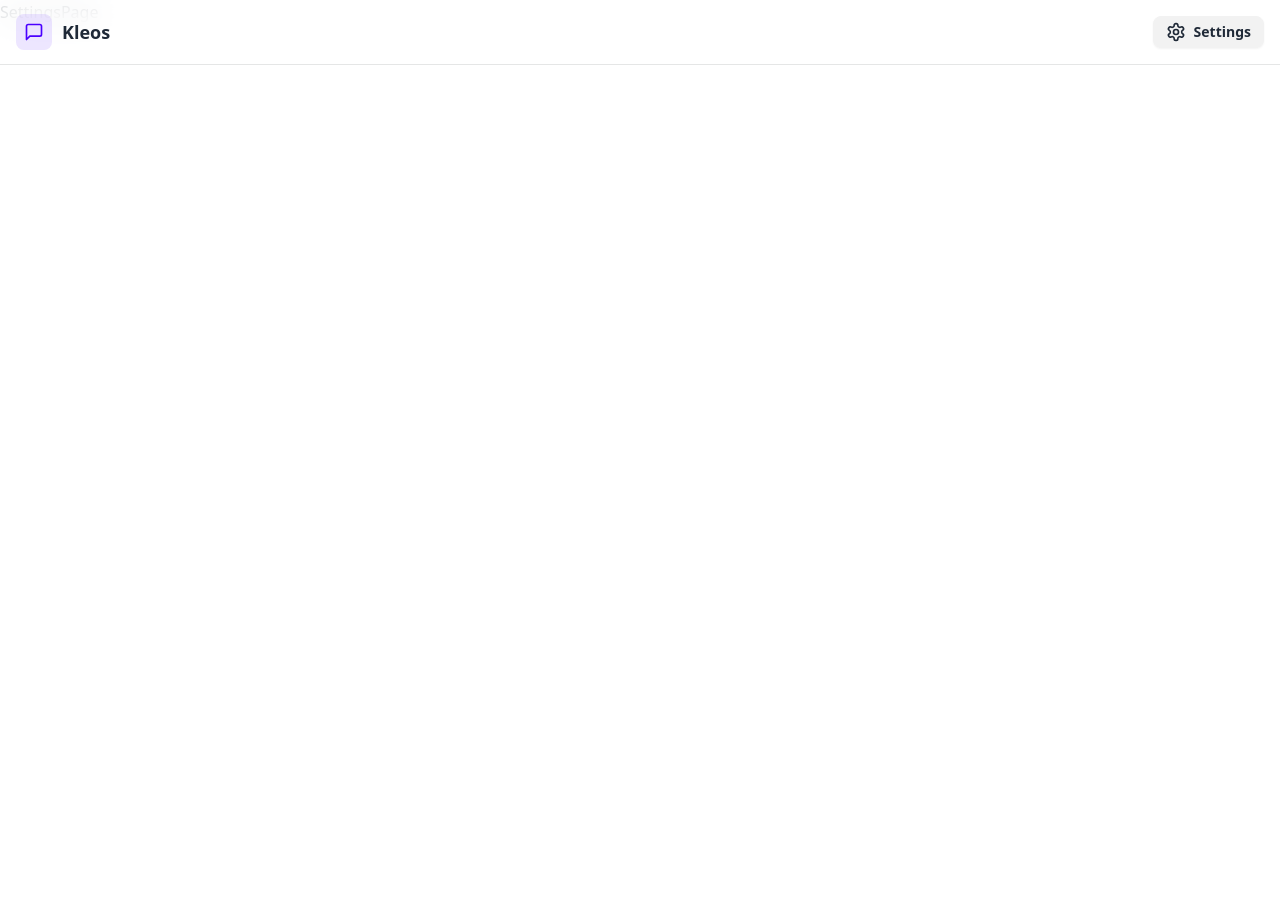
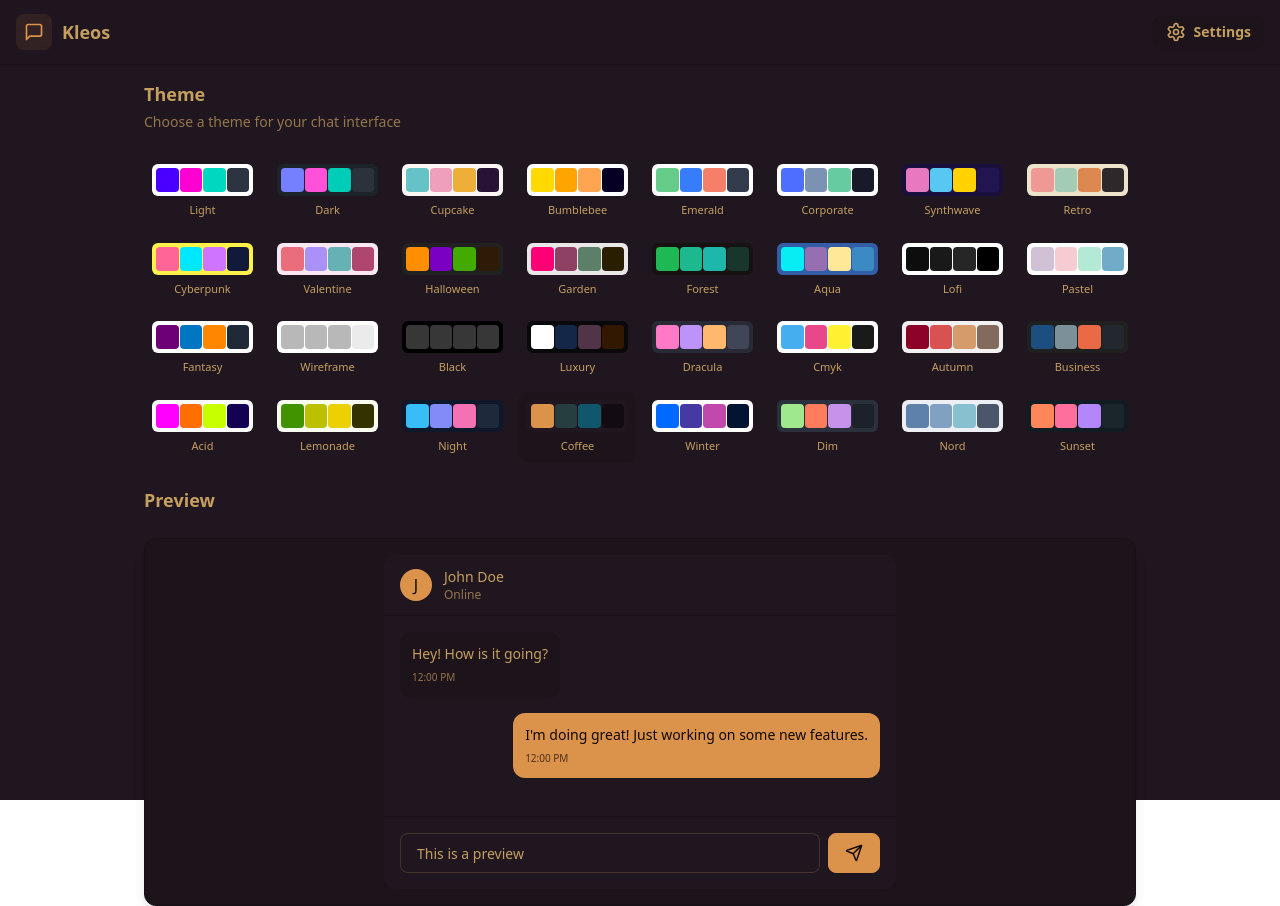
Before and after one commit to jimiolu/kleos, a React (Vite) app in the folder frontend/: page /settings in a window 1280 px wide. Before the commit the page ends 800 px from the top, so only its background shows below. Built offline with nearby package versions, Linux system fonts and the light colour scheme; no server answers.

Commit message:
Implement Client Settings Page with daisy UI theme

```diff
--- a/frontend/src/App.jsx
+++ b/frontend/src/App.jsx
@@ -1,7 +1,7 @@
 import { useEffect } from "react";
 import Navbar from "./components/Navbar";
 import { Routes, Route, Navigate } from "react-router-dom";
-import { Toaster } from "react-hot-toast"
+import { Toaster } from "react-hot-toast";
 
 import HomePage from "./pages/HomePage";
 import SignUpPage from "./pages/SignUpPage";
@@ -11,9 +11,11 @@ import ProfilePage from "./pages/ProfilePage";
 import { useAuthStore } from "./store/useAuthStore";
 
 import { Loader } from "lucide-react";
+import { useThemeStore } from "./store/useThemeStore";
 
 const App = () => {
   const { authUser, checkAuth, isCheckingAuth } = useAuthStore();
+  const { theme } = useThemeStore();
 
   useEffect(() => {
     checkAuth();
@@ -29,15 +31,27 @@ const App = () => {
     );
 
   return (
-    <div>
+    <div data-theme={theme}>
       <Navbar />
 
       <Routes>
-        <Route path="/" element={authUser ? <HomePage /> : <Navigate to="/login" />} />
-        <Route path="/signup" element={!authUser ? <SignUpPage /> : <Navigate to="/" />} />
-        <Route path="/login" element={!authUser ? <LoginPage /> : <Navigate to="/" />} />
+        <Route
+          path="/"
+          element={authUser ? <HomePage /> : <Navigate to="/login" />}
+        />
+        <Route
+          path="/signup"
+          element={!authUser ? <SignUpPage /> : <Navigate to="/" />}
+        />
+        <Route
+          path="/login"
+          element={!authUser ? <LoginPage /> : <Navigate to="/" />}
+        />
         <Route path="/settings" element={<SettingsPage />} />
-        <Route path="/profile" element={authUser ? <ProfilePage /> : <Navigate to="/login" />} />
+        <Route
+          path="/profile"
+          element={authUser ? <ProfilePage /> : <Navigate to="/login" />}
+        />
       </Routes>
 
       <Toaster />
--- /dev/null
+++ b/frontend/src/constants/index.js
@@ -0,0 +1,34 @@
+export const THEMES = [
+  "light",
+  "dark",
+  "cupcake",
+  "bumblebee",
+  "emerald",
+  "corporate",
+  "synthwave",
+  "retro",
+  "cyberpunk",
+  "valentine",
+  "halloween",
+  "garden",
+  "forest",
+  "aqua",
+  "lofi",
+  "pastel",
+  "fantasy",
+  "wireframe",
+  "black",
+  "luxury",
+  "dracula",
+  "cmyk",
+  "autumn",
+  "business",
+  "acid",
+  "lemonade",
+  "night",
+  "coffee",
+  "winter",
+  "dim",
+  "nord",
+  "sunset",
+];
--- a/frontend/src/pages/SettingsPage.jsx
+++ b/frontend/src/pages/SettingsPage.jsx
@@ -1,9 +1,129 @@
-import React from 'react'
+import { useThemeStore } from "../store/useThemeStore";
+import { THEMES } from "../constants";
+import { Send } from "lucide-react";
+
+const PREVIEW_MESSAGES = [
+  { id: 1, content: "Hey! How is it going?", isSent: false },
+  {
+    id: 2,
+    content: "I'm doing great! Just working on some new features.",
+    isSent: true,
+  },
+];
 
 const SettingsPage = () => {
+  const { theme, setTheme } = useThemeStore();
+
   return (
-    <div>SettingsPage</div>
-  )
-}
+    <div className="h-full md:h-screen container mx-auto px-4 pt-20 max-w-5xl">
+      <div className="space-y-6">
+        <div className="flex flex-col gap-1">
+          <h2 className="text-lg font-semibold">Theme</h2>
+          <p className="text-sm text-base-content/70">
+            Choose a theme for your chat interface
+          </p>
+        </div>
 
-export default SettingsPage
+        <div className="grid grid-cols-4 sm:grid-cols-6 md:grid-cols-8 gap-2">
+          {THEMES.map((t) => (
+            <button
+              key={t}
+              className={`group flex flex-col items-center gap-1.5 p-2 rounded-lg transition-colors ${
+                theme === t ? "bg-base-200" : "hover:bg-base-200/50"
+              }`}
+              onClick={() => setTheme(t)}
+            >
+              <div
+                className="relative h-8 w-full rounded-md overflow-hidden"
+                data-theme={t}
+              >
+                <div className="absolute inset-0 grid grid-cols-4 gap-px p-1">
+                  <div className="rounded bg-primary"></div>
+                  <div className="rounded bg-secondary"></div>
+                  <div className="rounded bg-accent"></div>
+                  <div className="rounded bg-neutral"></div>
+                </div>
+              </div>
+              <span className="text-[11px] font-medium truncate w-full text-center">
+                {t.charAt(0).toUpperCase() + t.slice(1)}
+              </span>
+            </button>
+          ))}
+        </div>
+
+        {/* Preview Section  */}
+        <h3 className="text-lg font-semibold mb-3">Preview</h3>
+        <div className="rounded-xl border border-base-300 overflow-hidden bg-base-100 shadow-lg">
+          <div className="p-4 bg-base-200">
+            <div className="max-w-lg mx-auto">
+              {/* Mock chat UI  */}
+              <div className="bg-base-100 rounded-xl shadow-sm overflow-hidden">
+                {/* Chat Header  */}
+                <div className="px-4 py-3 border-b border-base-300 bg-base-100">
+                  <div className="flex items-center gap-3">
+                    <div className="size-8 rounded-full bg-primary flex items-center justify-center text-primary-content font-medium">
+                      J
+                    </div>
+                    <div>
+                      <h3 className="font-medium text-sm">John Doe</h3>
+                      <p className="text-xs text-base-content/70">Online</p>
+                    </div>
+                  </div>
+                </div>
+
+                {/* Chat Message  */}
+                <div className="p-4 space-y-4 min-h-[200px] max-h-[200px] overflow-y-auto bg-base-100">
+                  {PREVIEW_MESSAGES.map((message) => (
+                    <div
+                      key={message.id}
+                      className={`flex ${
+                        message.isSent ? "justify-end" : "justify-start"
+                      }`}
+                    >
+                      <div
+                        className={`max-w-[80%] rounded-xl p-3 shadow-sm ${
+                          message.isSent
+                            ? "bg-primary text-primary-content"
+                            : "bg-base-200"
+                        }`}
+                      >
+                        <p className="text-sm">{message.content}</p>
+                        <p
+                          className={`text-[10px] mt-1.5 ${
+                            message.isSent
+                              ? "text-primary-content/70"
+                              : "text-base-content/70"
+                          }`}
+                        >
+                          12:00 PM
+                        </p>
+                      </div>
+                    </div>
+                  ))}
+                </div>
+
+                {/* Chat Input  */}
+                <div className="p-4 border-t border-base-300 bg-base-100">
+                  <div className="flex gap-2">
+                    <input
+                      type="text"
+                      className="input input-bordered flex-1 text-sm h-10"
+                      placeholder="Type a message..."
+                      value="This is a preview"
+                      readOnly
+                    />
+                    <button className="btn btn-primary h-10 min-h-0">
+                      <Send size={18} />
+                    </button>
+                  </div>
+                </div>
+              </div>
+            </div>
+          </div>
+        </div>
+      </div>
+    </div>
+  );
+};
+
+export default SettingsPage;
--- /dev/null
+++ b/frontend/src/store/useThemeStore.js
@@ -0,0 +1,9 @@
+import { create } from "zustand";
+
+export const useThemeStore = create((set) => ({
+  theme: localStorage.getItem("chat-theme") || "coffee",
+  setTheme: (theme) => {
+    localStorage.setItem("chat-theme", theme);
+    set({ theme });
+  },
+}));
--- a/frontend/tailwind.config.js
+++ b/frontend/tailwind.config.js
@@ -1,13 +1,46 @@
-import daisyui from 'daisyui'
+import daisyui from "daisyui";
 
 /** @type {import('tailwindcss').Config} */
 export default {
-  content: [
-    "./index.html",
-    "./src/**/*.{js,ts,jsx,tsx}",
-  ],
+  content: ["./index.html", "./src/**/*.{js,ts,jsx,tsx}"],
   theme: {
     extend: {},
   },
   plugins: [daisyui],
-}
+  daisyui: {
+    themes: [
+      "light",
+      "dark",
+      "cupcake",
+      "bumblebee",
+      "emerald",
+      "corporate",
+      "synthwave",
+      "retro",
+      "cyberpunk",
+      "valentine",
+      "halloween",
+      "garden",
+      "forest",
+      "aqua",
+      "lofi",
+      "pastel",
+      "fantasy",
+      "wireframe",
+      "black",
+      "luxury",
+      "dracula",
+      "cmyk",
+      "autumn",
+      "business",
+      "acid",
+      "lemonade",
+      "night",
+      "coffee",
+      "winter",
+      "dim",
+      "nord",
+      "sunset",
+    ],
+  },
+};
```
